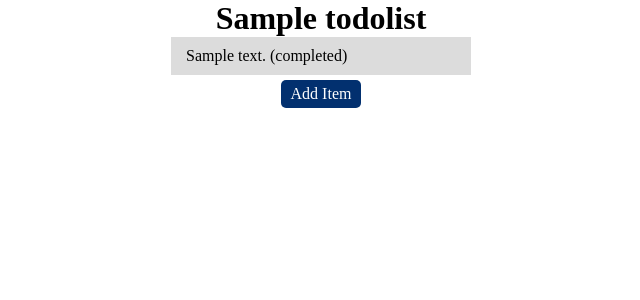
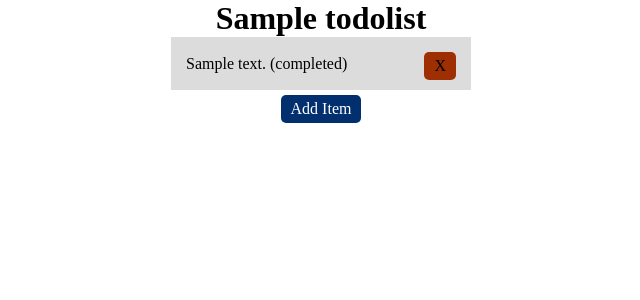
Before and after one commit to sholleyonline/todolist, a Django app: page /lists/1/ in a window 1280 px wide. Shown: the part 28-328 px from the top of the page, without its empty margins (319-959 px from the left). Run offline with Django 4.2, Linux system fonts and the light colour scheme; tables that the repository leaves empty hold one stand-in row (values such as "Sample post").

Commit message:
Delete functionality added

```diff
--- a/static/css/style.css
+++ b/static/css/style.css
@@ -41,6 +41,10 @@
     width: 300px;
 }
 .list-item{
+    display: flex;
+    flex-direction: row;
+    justify-content: space-between;
+    align-items: center;
     list-style: none;
     padding: 10px 15px;
     background-color: rgb(220, 220, 220);
@@ -81,3 +85,12 @@
     border-radius: 5px;
     border: none;
 }
+
+.delete-btn{
+    background-color: #9e2f03;
+    padding: 5px 10px;
+    margin-top: 5px;
+    color: #fff;
+    text-decoration: none;
+    border-radius: 5px;
+}
--- a/todolistapp/templates/list.html
+++ b/todolistapp/templates/list.html
@@ -21,7 +21,7 @@
          <li class="list-item">{{ item.text}}
             {% if item.completed  %}
             (completed)
-            {% endif %}</li>
+            {% endif %}  <a href="{% url "delete_item" item.id %}" class="delete-btn">X</a></li>
          {% endfor %}
     </ul>
 
--- a/todolistapp/urls.py
+++ b/todolistapp/urls.py
@@ -5,6 +5,7 @@
 urlpatterns = [
     path('', views.index, name='index'),
     path('lists/<int:list_id>/', views.view_list, name='view_list'),
-    path('lists/<int:list_id>/add_item/', views.add_item, name='add_item')
+    path('lists/<int:list_id>/add_item/', views.add_item, name='add_item'),
+    path('delete/<int:item_id>/', views.delete_item, name="delete_item"),
 
 ]
--- a/todolistapp/views.py
+++ b/todolistapp/views.py
@@ -15,6 +15,19 @@
     todo_list = get_object_or_404(ToDoList, id=list_id)
     if request.method == 'POST':
         text = request.POST['text']
-        ToDoItem.objects.create(list=todo_list, text=text)
-        return redirect('view_list', list_id=list_id)
+        if text == "":
+            return render(request, 'add_item.html', {'list':todo_list})
+        else:
+            ToDoItem.objects.create(list=todo_list, text=text)
+            return redirect('view_list', list_id=list_id)
     return render(request, 'add_item.html', {'list':todo_list})
+
+def delete_item(request, item_id):
+    listItem = get_object_or_404(ToDoItem, id=item_id)
+
+    listItem.delete()
+    return redirect('view_list', listItem.list_id)
+
+
+    # todo_list = get_object_or_404(ToDoList, id=list_id)
+    # return render(request, 'list.html',{'list':todo_list})
```
